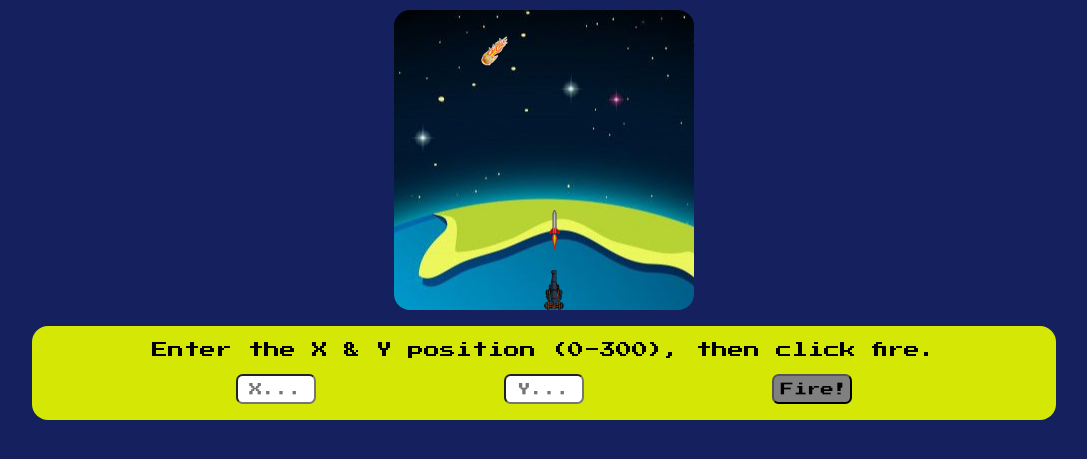
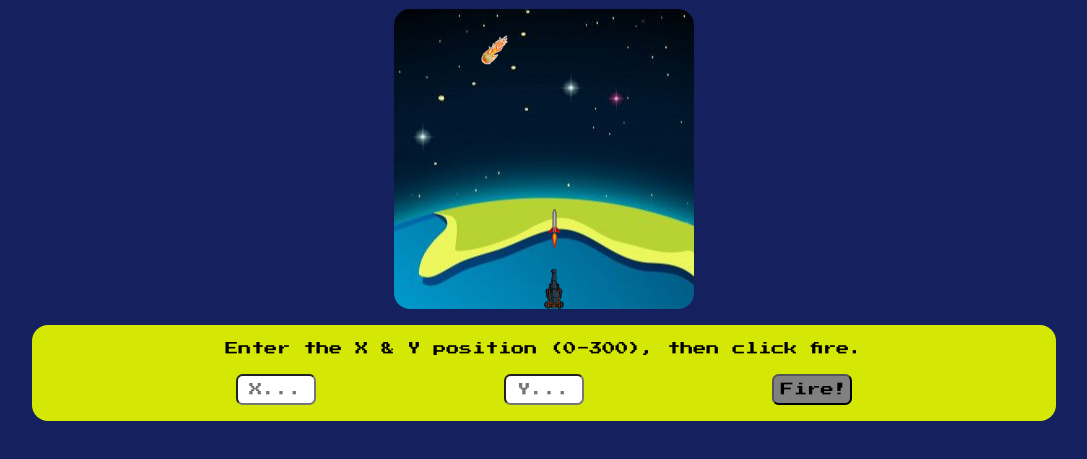
Before and after one commit to halatinn97/earthInvasion, a plain HTML site: page index.html in a window 1280 px wide. Shown: the part 217-676 px from the top of the page, without its empty margins (96-1183 px from the left). Drawn offline with Linux system fonts and the light colour scheme.

Commit message:
Fix font

```diff
--- a/css/style.css
+++ b/css/style.css
@@ -33,6 +33,12 @@ h1 {
     text-shadow: 10px 15px 10px rgba(3, 3, 2, 0.77);
 
 }
+
+p#output {
+    line-height: 1.3em;
+    font-size: small;
+}
+
 
 #fields {
     display: flex;
--- a/js/script.js
+++ b/js/script.js
@@ -110,7 +110,7 @@ function playGame() {
             endGame();
         }
     } else {
-        output.innerHTML = "Miss!" + gameState;
+        output.innerHTML = "Miss!" + "<br>" + gameState;
 
         //Check for end of game
         if (shotsRemaining < 1) {
```
